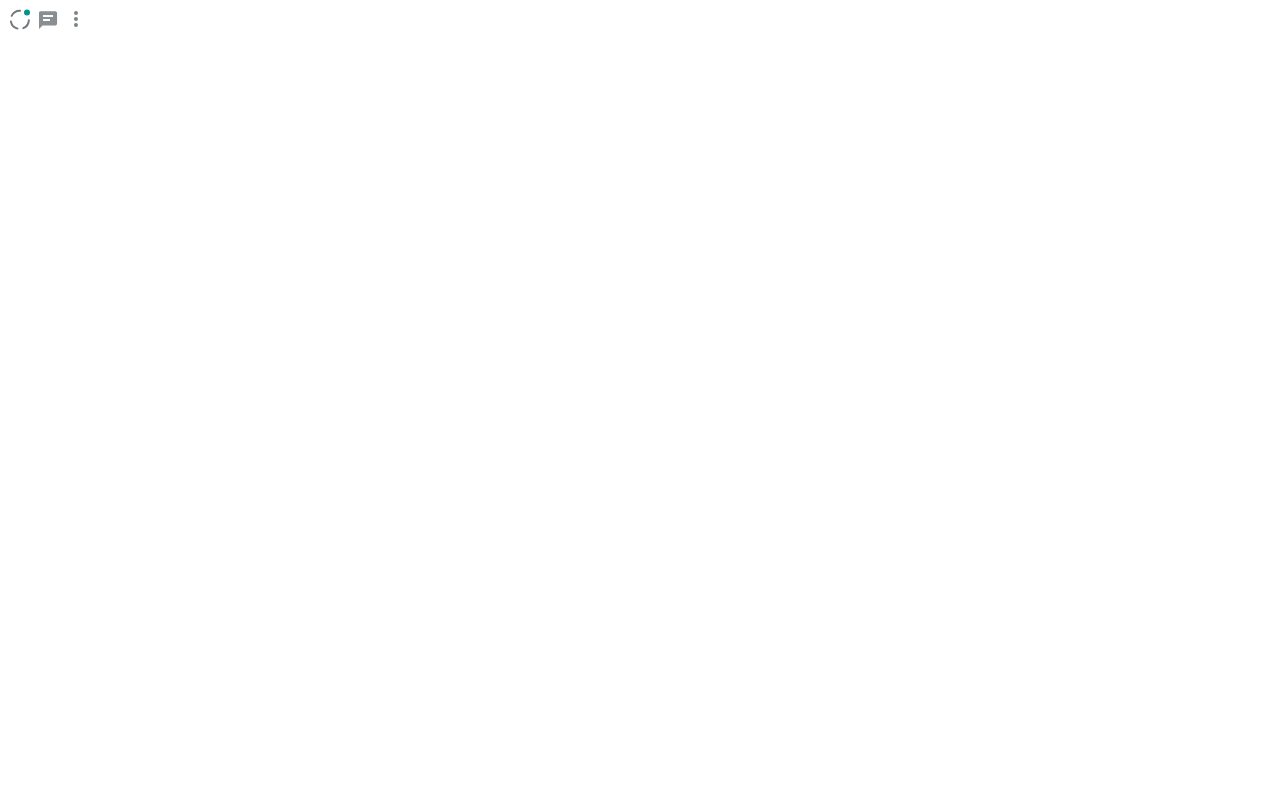
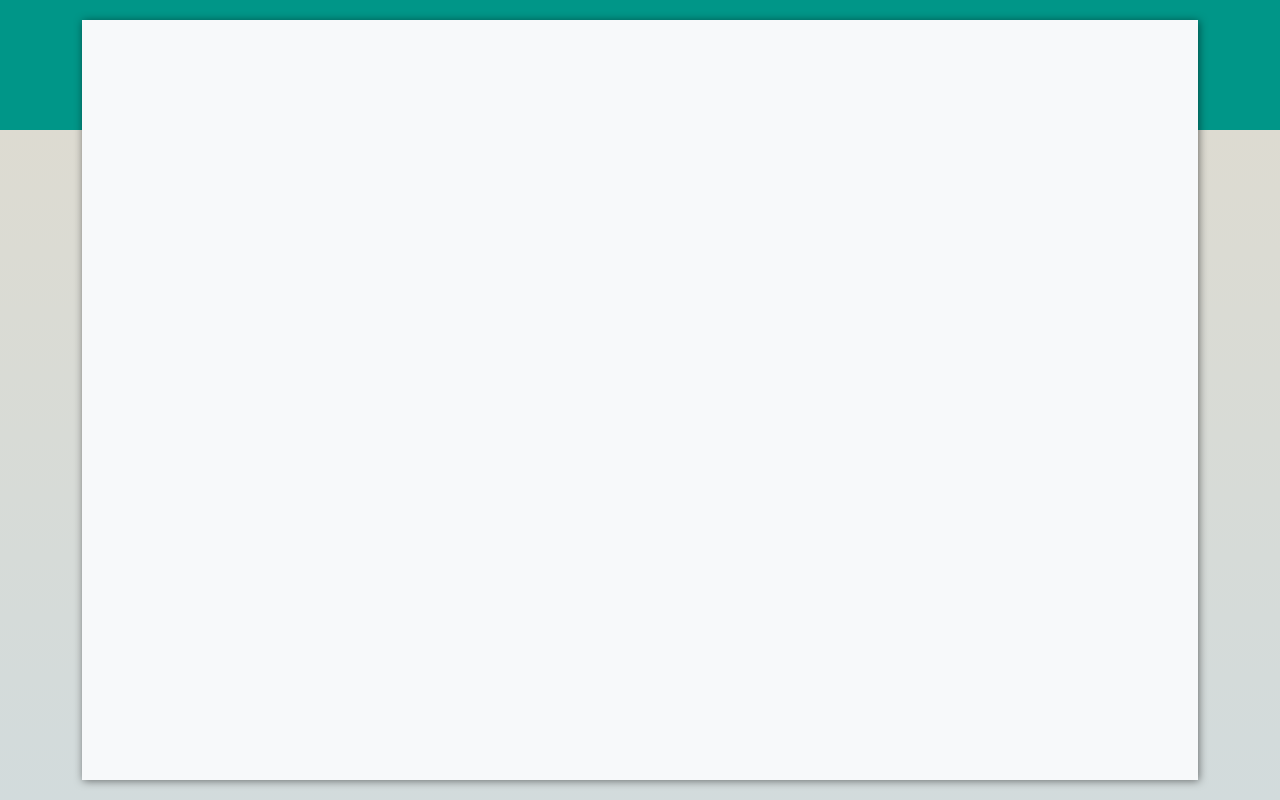
Before and after one commit to ChiaraPassaro/jquery-boolzapp, a plain HTML site: page index.html in a window 1280 px wide. Drawn offline with nearby package versions, Linux system fonts and the light colour scheme.

Commit message:
modified:   css/style.css 	modified:   index.html
add css style for body, outer-wrapper and wrapper

```diff
--- a/css/style.css
+++ b/css/style.css
@@ -0,0 +1,31 @@
+* {
+  margin: 0;
+  padding: 0;
+  box-sizing: border-box;
+}
+
+body {
+  width: 100vw;
+  height: 100vh;
+  overflow: hidden;
+}
+
+.outer-wrapper{
+  height: 100%;
+  padding: 20px;
+  background-image:
+  linear-gradient(to bottom,
+    #009688 0px,
+    #009688 130px,
+    #dddbd1 101px,
+    #d2dbdc 100%
+  );
+}
+
+.wrapper{
+  width:90%;
+  height: 100%;
+  margin: 0 auto;
+  background: #F7F9FA;
+  filter: drop-shadow(1px 1px 4px rgba(0,0,0,0.5));
+}
--- a/index.html
+++ b/index.html
@@ -8,10 +8,16 @@
     <title>Boolzapp</title>
   </head>
   <body>
-  <img src="img/status.svg" alt="">
-  <img src="img/nuova-chat.svg" alt="">
-  <img src="img/menu.svg" alt="">
+    <div class="outer-wrapper">
+      <div class="wrapper">
+        <div class="sidebar-left">
 
+        </div>
+        <div class="main">
+
+        </div>
+      </div>
+    </div>
 
     <script src="https://ajax.googleapis.com/ajax/libs/jquery/3.3.1/jquery.min.js"></script>
     <script src="js/script.js" charset="utf-8"></script>
```
